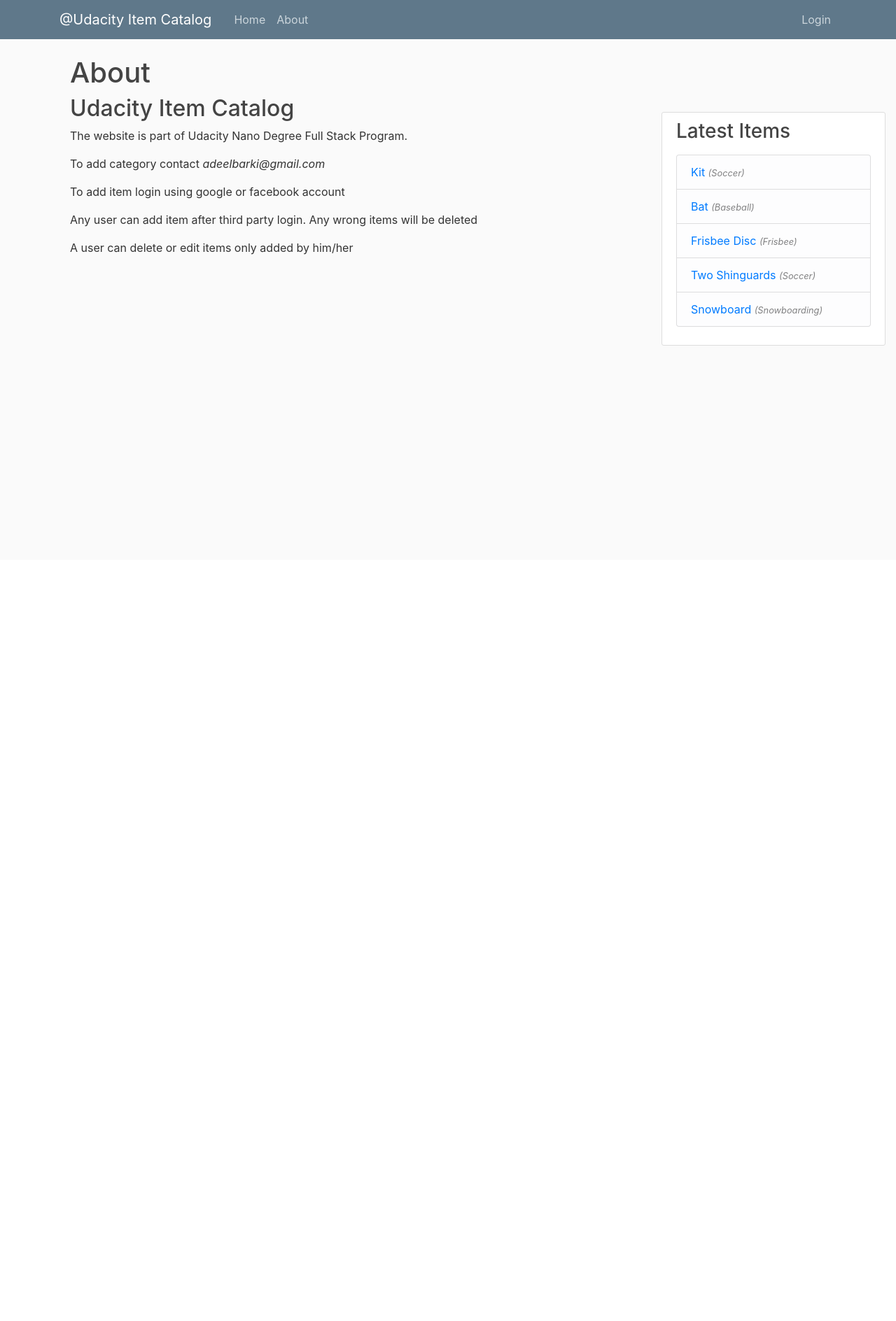
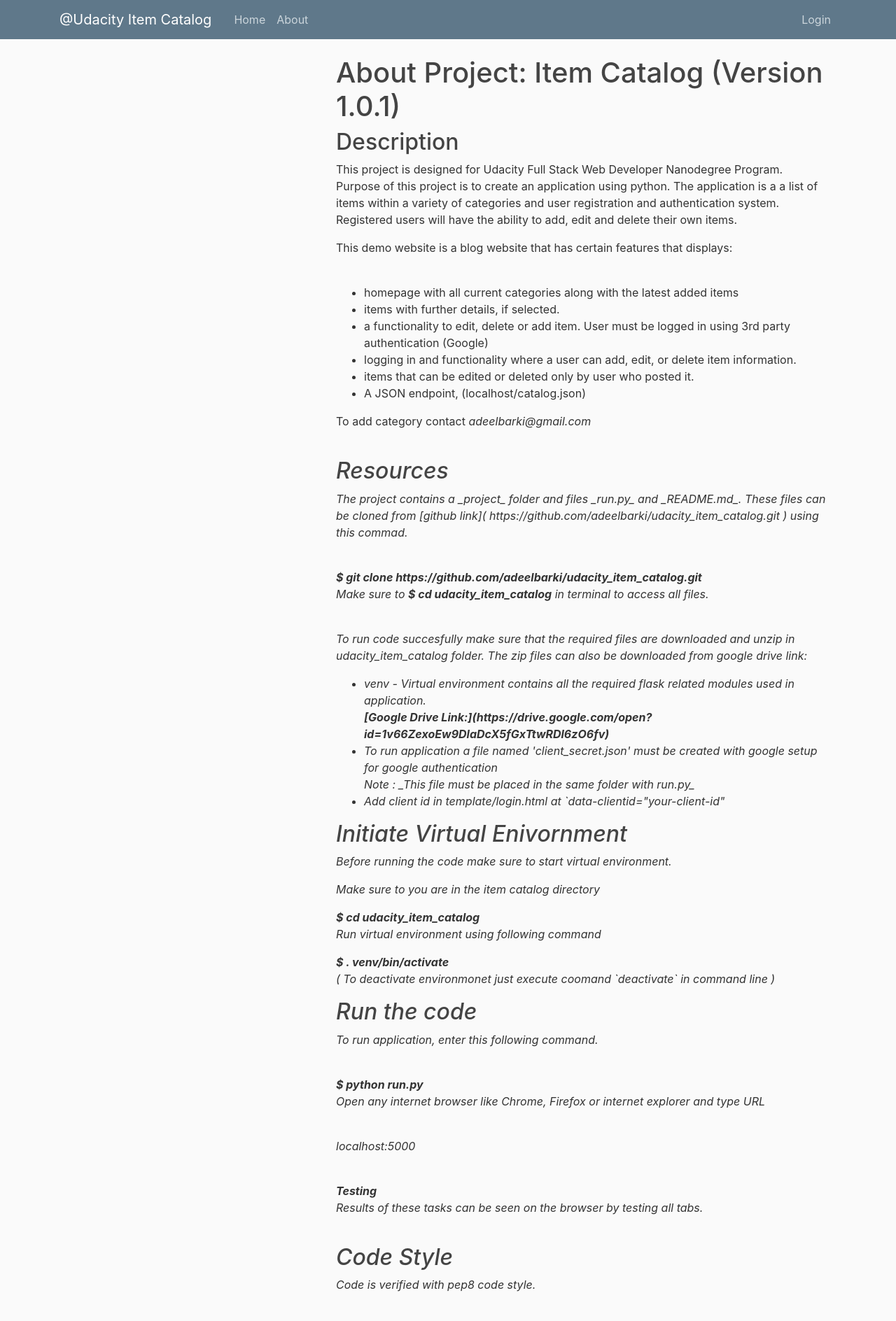
Before and after one commit to adeelbarki/udacity_item_catalog, a Flask app: page /about in a window 1280 px wide. Shown: the top 1888 px of the page at 70% size. Before the commit the page ends 494 px from the top, so only its background shows below. Run offline with Flask 2, Linux system fonts and the light colour scheme; data comes from the database, SQL or seed files in the repository; parts of the project's set-up code (start-up, migrations or seed data) failed here and were passed over; some libraries are stand-ins or nearby versions.

Commit message:
Changes About file

```diff
--- a/project/templates/about.html
+++ b/project/templates/about.html
@@ -2,14 +2,73 @@
 {% block content %}
 <div class="container">
     <div class="row-md-2">
-        <h1>About</h1>
-        <h2>Udacity Item Catalog</h2>
-        <p>The website is part of Udacity Nano Degree Full Stack Program. </p>
-        <p>To add category contact <i>adeelbarki@gmail.com</i></p>
-        <p>To add item login using google or facebook account</p>
-        <p>Any user can add item after third party login. Any wrong items will be deleted</p>
-        <p>A user can delete or edit items only added by him/her</p>
+        <h1>About Project: Item Catalog (Version 1.0.1)</h1>
+        <h2>Description</h2>
+        <p>
+            This project is designed for Udacity Full Stack Web Developer
+            Nanodegree Program. Purpose of this project is to create
+            an application using python. The application is a a list
+            of items within a variety of categories and user registration
+            and authentication system. Registered users will have the
+            ability to add, edit and delete their own items.
+        </p>
+        <p>This demo website is  a blog website that has certain features that displays:</p><br>
+        <ul>
+            <li>homepage with all current categories along with the latest added items</li>
+            <li>items with further details, if selected.</li>
+            <li>a functionality to edit, delete or add item. User must be logged in using 3rd party authentication (Google)</li>
+            <li>logging in and functionality where a user can add, edit, or delete item information.</li>
+            <li>items that can be edited or deleted only by user who posted it.</li>
+            <li>A JSON endpoint, (localhost/catalog.json)</li>
+        </ul>
+        <p>To add category contact <i>adeelbarki@gmail.com</p><br>
+
+        <h2>Resources</h2>
+        <p>
+            The project contains a _project_ folder and files _run.py_ and _README.md_.
+            These files can be cloned from [github link]( https://github.com/adeelbarki/udacity_item_catalog.git )
+            using this commad.
+        </p> <br>
+        <strong>$ git clone https://github.com/adeelbarki/udacity_item_catalog.git</strong><br>
+        <p>
+            Make sure to <strong>$ cd udacity_item_catalog</strong> in terminal to access all files.
+        </p><br>
+        <p>To run code succesfully make sure that the required files are downloaded
+            and unzip in udacity_item_catalog folder. The zip files can also be downloaded from google drive link:
+        </p>
+        <ul>
+            <li>venv - Virtual environment contains all the required flask related modules used in application.</li>
+            <strong>[Google Drive Link:](https://drive.google.com/open?id=1v66ZexoEw9DlaDcX5fGxTtwRDl6zO6fv)</strong>
+            <li>To run application a file named 'client_secret.json' must be created with google setup for google authentication</li>
+            <i>Note : _This file must be placed in the same folder with run.py_</i>
+            <li>Add client id in template/login.html at `data-clientid="your-client-id"</li>
+        </ul>
+        <h2>Initiate Virtual Enivornment</h2>
+        <p>Before running the code make sure to start virtual environment.</p>
+
+        <p>Make sure to you are in the item catalog directory</p>
+        <strong>$ cd udacity_item_catalog</strong>
+        <p>Run virtual environment using following command</p>
+        <strong>$ . venv/bin/activate</strong>
+        <p>( <i>To deactivate environmonet just execute coomand `deactivate` in command line</i> )</p>
+        <h2>Run the code</h2>
+        <p>To run application, enter this following command.</p><br>
+        <strong>$ python run.py</strong><br>
+        <p>Open any internet browser like Chrome, Firefox or internet explorer and type URL</p><br>
+        <p>localhost:5000</p><br>
+        <strong>Testing</strong><br>
+        <p>Results of these tasks can be seen on the browser by testing all tabs.</p><br>
+        <h2>Code Style</h2>
+        <p>Code is verified with pep8 code style.</p><br>
+        <h2>License</h2>
+        <p>Project Item Catalog is a part of Full Stack Web
+            Development Nanodegree Program at
+            [Udactiy](https://www.udacity.com/course/full-stack-web-developer-nanodegree--nd004). </p><br>
+        <h2>Author</h2>
+            <p>Adeel Ahmed Khan (Adeel Barki) <br>
+                    _Full Stack Web Developer_
+                    </p>
     </div>
-</div>
+</d
 
 {% endblock %}
```
